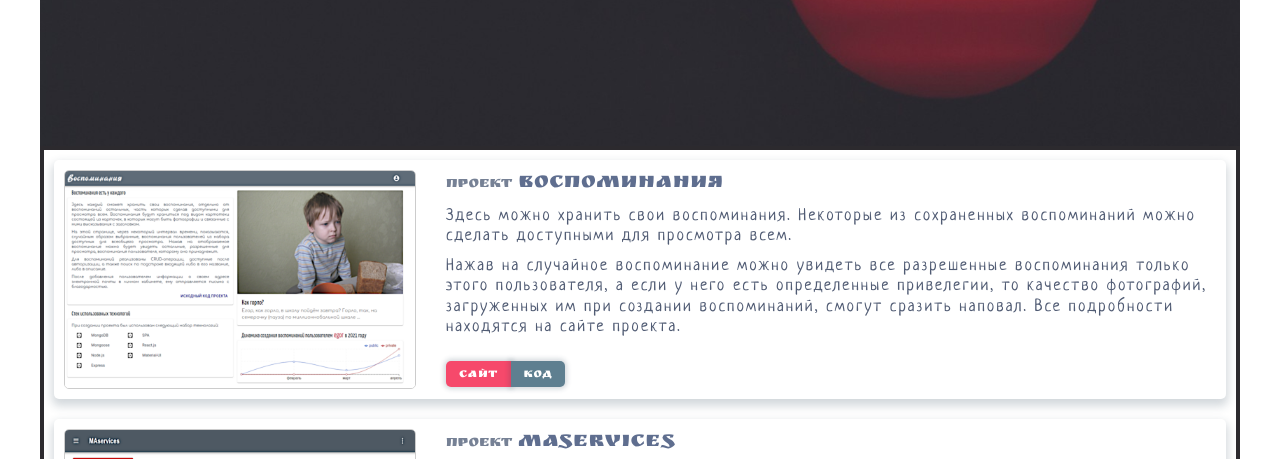
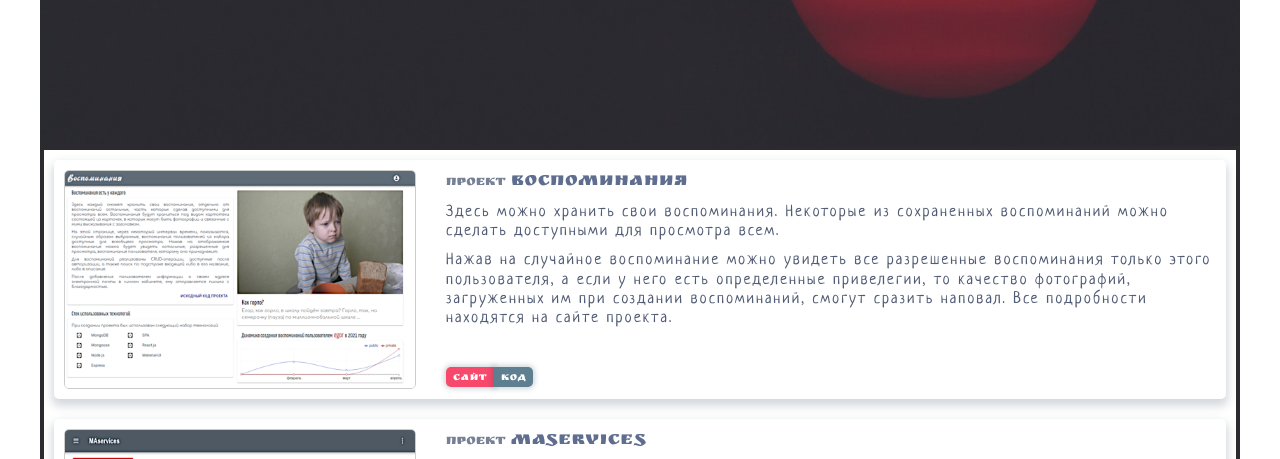
Before and after one commit to ruslalsur/landing, a plain HTML site: page index.html in a window 1280 px wide. Shown: the part 262-721 px from the top of the page. Drawn offline with Linux system fonts and the light colour scheme.

Commit message:
decrease app block font size

```diff
--- a/css/_apps.css
+++ b/css/_apps.css
@@ -29,14 +29,14 @@
   grid-area: title;
   padding-top: 2px;
   font-family: 'Ruslan Display';
-  font-size: 1.4rem;
+  font-size: 1.2rem;
   letter-spacing: 0.5px;
   color: #5f6e8f;
 }
 
 .app__title_accent {
   color: #768195;
-  font-size: 1rem;
+  font-size: 0.9rem;
   letter-spacing: 0px;
 }
 
@@ -45,7 +45,7 @@
   font-family: 'Neucha';
   color: #515c74;
   font-weight: 500;
-  font-size: 1.05rem;
+  font-size: 1rem;
   letter-spacing: 2px;
   line-height: 1.2;
 }
@@ -64,9 +64,9 @@
   white-space: nowrap;
   width: fit-content;
   color: #ffffff;
-  padding: 7px 13px 5px 13px;
+  padding: 5px 7px 3px 7px;
   font-family: 'Ruslan Display';
-  font-size: 0.8rem;
+  font-size: 0.7rem;
   letter-spacing: 0.5px;
   cursor: pointer;
   text-decoration: none;
```
